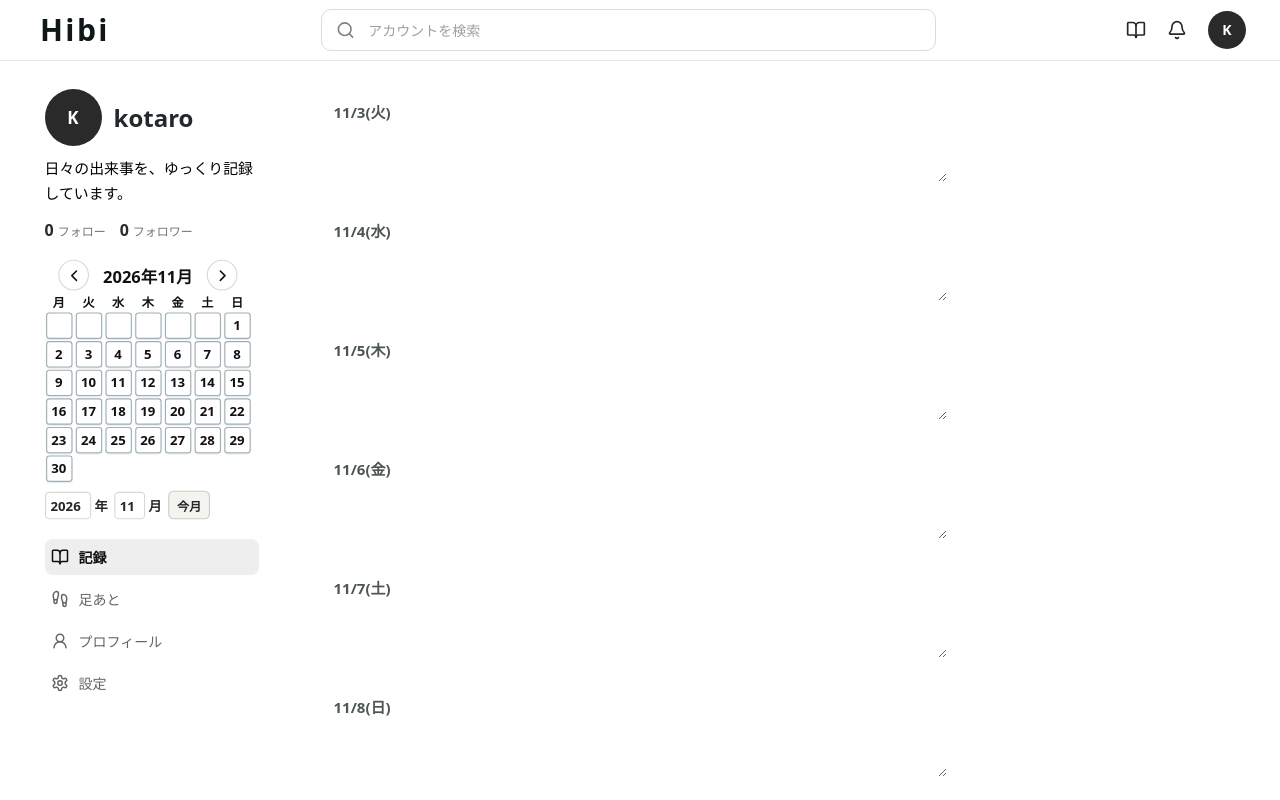
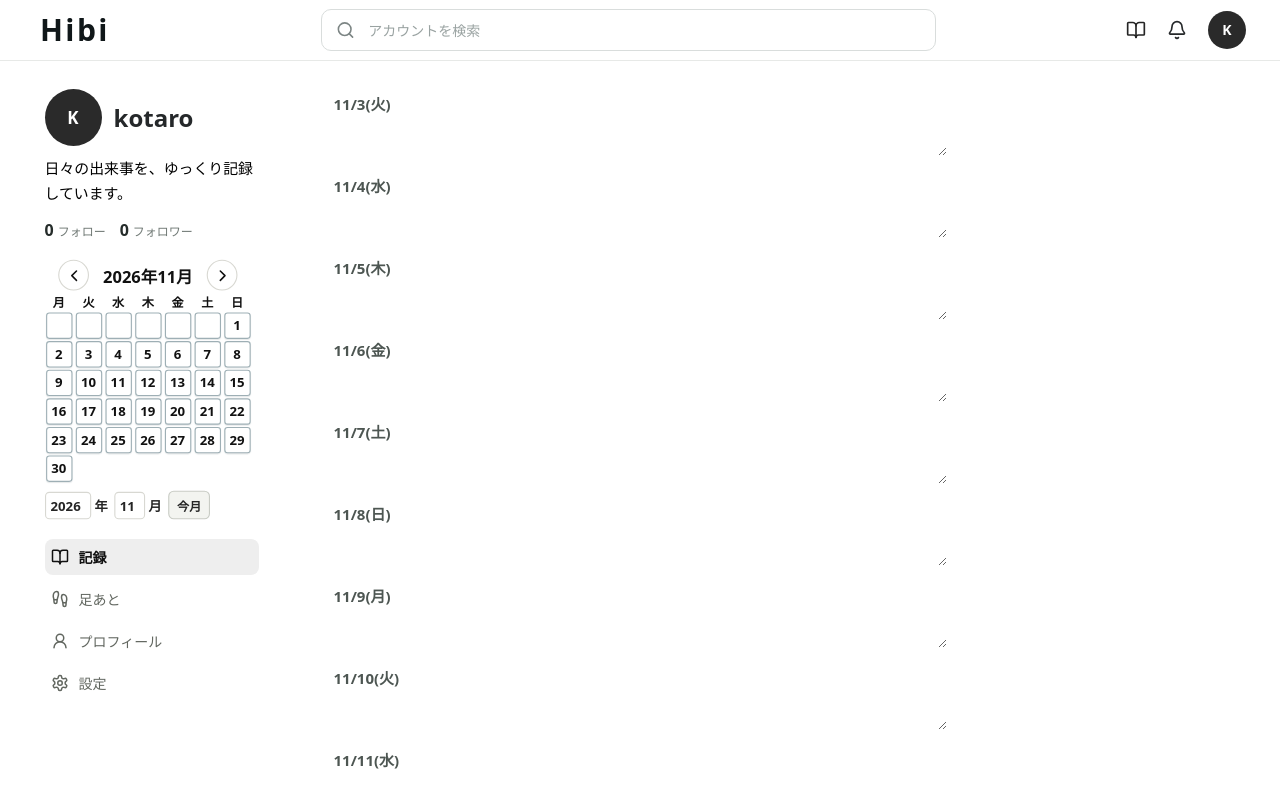
Before and after one commit to kotasimo/diary.codex, a Next.js app: page / in a window 1280 px wide. Both pictures are taken after a click on the button 1136 px from the left and 30 px from the top of the page. Shown: the top 800 px of the page. Built offline with nearby package versions, Linux system fonts and the light colour scheme.

Commit message:
tighten empty dated record spacing

```diff
--- a/app/quiet.css
+++ b/app/quiet.css
@@ -1428,23 +1428,23 @@ body {
 }
 .record-day {
   display: block;
-  padding: 16px 0 22px;
+  padding: 8px 0 11px;
 }
 .record-day time {
   display: block;
-  margin-bottom: 8px;
+  margin-bottom: 4px;
   color: #4d5652;
   font-size: 15px;
   font-weight: 600;
 }
 .record-day textarea {
   display: block;
-  min-height: 52px;
+  min-height: 26px;
   padding: 0;
   border: 0;
   border-radius: 0;
   background: transparent;
-  height: 52px;
+  height: 26px;
   overflow: hidden;
   resize: none;
 }
@@ -1493,7 +1493,7 @@ body {
 }
 .records-form select:focus,
 .records-form textarea:focus { border-color: transparent; box-shadow: none; }
-.record-day textarea { flex: none; width: 100%; height: 52px; min-height: 52px; }
+.record-day textarea { flex: none; width: 100%; height: 26px; min-height: 26px; }
 .records-save {
   display: block;
   margin: 12px -12px 24px auto;
@@ -1662,7 +1662,7 @@ body {
   .records-heading p:last-child { font-size: 11px; }
   .records-body { padding: 0; }
   .records-form { padding: 10px 16px; }
-  .record-day { padding: 14px 0 20px; }
+  .record-day { padding: 7px 0 10px; }
   .records-save { margin: 10px 16px 18px auto; }
   .records-genres { margin: 18px 0 12px; }
   .life-record { padding: 16px 2px; }
--- a/components/diary/RecordsView.tsx
+++ b/components/diary/RecordsView.tsx
@@ -66,7 +66,7 @@ export function RecordsView({
                   ref={(element) => {
                     if (element) {
                       element.style.height = "auto";
-                      element.style.height = `${Math.max(52, element.scrollHeight)}px`;
+                      element.style.height = `${Math.max(26, element.scrollHeight)}px`;
                     }
                   }}
                   onChange={(event) =>
```
